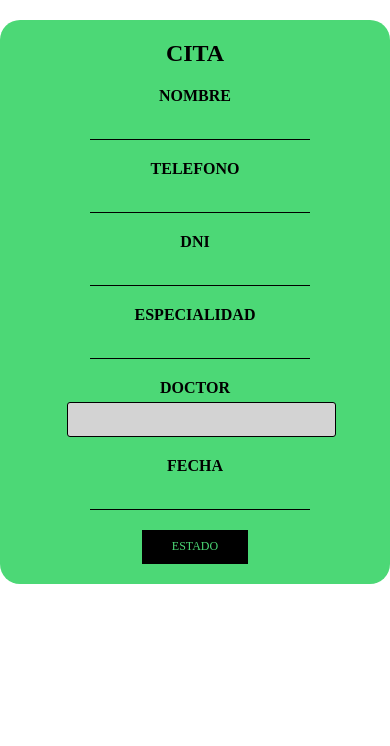
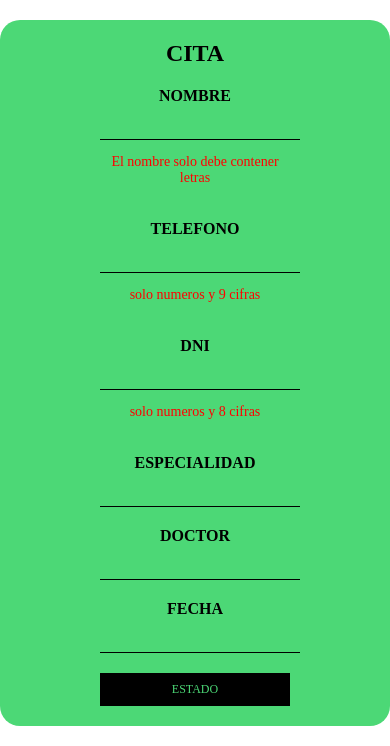
Before and after one commit to rodrigopalomino/proyecto-1, a Node server app: page /kapu in a window 390 px wide. Shown: the part 98-844 px from the top of the page. Run offline with Node 20, Linux system fonts and the light colour scheme; some libraries are stand-ins or nearby versions.

Commit message:
falta terminar

```diff
--- /dev/null
+++ b/src/public/styles/kapu.style.css
@@ -0,0 +1,232 @@
+/* Default styles */
+
+h1,
+h2,
+h3 {
+    text-align: center;
+}
+
+/* Consulta Form */
+
+.consulta-form {
+    background-color: rgba(76, 216, 118, 255);
+    max-width: 1000px;
+    width: 100%;
+    padding: 20px;
+    margin: 0 auto;
+    margin-top: 100px;
+    padding-bottom: 40px;
+    border-radius: 20px;
+}
+
+.inputs {
+    display: flex;
+    justify-content: center;
+    gap: 20px;
+}
+
+.especialidad,
+.fecha {
+    border: 1px solid;
+    border-radius: 3px;
+    width: 300px;
+    text-align: center;
+    font-size: 20px;
+    text-transform: capitalize;
+    background-color: lightgray;
+}
+
+
+.btn-enviar {
+    text-transform: uppercase;
+    color: rgba(76, 216, 118, 255);
+    border: none;
+    padding: 7px;
+    margin-left: 20px;
+    border-radius: 5px;
+    cursor: pointer;
+    background-color: black;
+}
+
+/* Formulario */
+
+.formulario {
+    text-align: center;
+    background-color: rgba(76, 216, 118, 255);
+    display: flex;
+    flex-direction: column;
+    align-items: center;
+    max-width: 400px;
+    margin: 0 auto;
+    margin-top: 20px;
+    border-radius: 20px;
+    margin-bottom: 10px;
+}
+
+.campo {
+    display: flex;
+    flex-direction: column;
+    margin-bottom: 20px;
+    width: 190px;
+}
+
+.campo label {
+    text-transform: uppercase;
+    font-weight: bold;
+    margin-bottom: 5px;
+}
+
+.campo input {
+    border: none;
+    border-bottom: 1px solid black;
+    padding: 5px;
+    background-color: transparent;
+    outline: none;
+    text-align: center;
+    width: 100%;
+}
+
+.campo button {
+    background-color: black;
+    color: rgba(76, 216, 118, 255);
+    text-transform: uppercase;
+    border: none;
+    padding-left: 30px;
+    padding-right: 30px;
+    padding-top: 10px;
+    padding-bottom: 10px;
+    cursor: pointer;
+}
+
+/* Estados */
+
+h1 {
+    text-align: center;
+}
+
+.estado-consulta {
+    text-align: center;
+}
+
+.datos h3 {
+    text-transform: uppercase;
+    color: white;
+}
+
+.datos p {
+    display: flex;
+    display: inline-block;
+    justify-content: center;
+    margin-right: 20px;
+    color: white;
+}
+
+.burbujas {
+    margin-top: 10px;
+    display: flex;
+    justify-content: center;
+    align-items: center;
+    gap: 40px;
+}
+
+.burbuja {
+    display: flex;
+    flex-direction: column;
+    align-items: center;
+    justify-content: center;
+    width: 100px;
+    height: 100px;
+    background-color: gray;
+    border-radius: 50%;
+}
+
+.burbuja i {
+font-size: 50px;
+}
+
+.burbuja span {
+    text-align: center;
+}
+
+.sh {
+    display: none;
+    text-transform: uppercase;
+    font-size: 10px;
+    font-weight: bold;
+}
+
+.burbuja:hover + .sh {
+    display: inline-block;
+}
+
+.estado-consulta {
+    background-color: black;
+    max-width: 600px;
+    margin: 0 auto;
+    padding: 10px;
+    border-radius: 20px;
+}
+
+.advertencia {
+    color: red;
+    font-size: 14px;
+}
+
+/* Media Queries */
+
+@media (max-width: 768px) {
+  /* Adjust styles for screens up to a maximum width of 768px */
+
+.consulta {
+    height: auto;
+    padding: 10px;
+}
+
+.consulta-form {
+    padding: 10px;
+    padding-bottom: 20px;
+}
+
+.inputs {
+    flex-direction: column;
+    align-items: flex-start;
+}
+
+.especialidad,
+#doctor,
+.fecha {
+    width: 100%;
+}
+
+.doctor input {
+    margin-bottom: 10px;
+}
+
+.btn-enviar {
+    margin-left: 0;
+    margin-top: 10px;
+}
+}
+
+@media (max-width: 480px) {
+  /* Adjust styles for screens up to a maximum width of 480px */
+
+.especialidad,
+#doctor,
+.fecha {
+    width: 100%;
+}
+
+.campo button {
+    font-size: 12px;
+}
+}
+
+@media (max-width: 320px) {
+  /* Adjust styles for screens up to a maximum width of 320px */
+
+.campo button {
+    padding: 5px;
+    font-size: 10px;
+}
+}
--- a/src/views/consultas.ejs
+++ b/src/views/consultas.ejs
@@ -3,7 +3,7 @@
 <head>
     <meta charset="UTF-8">
     <meta name="viewport" content="width=device-width, initial-scale=1.0">
-    <link rel="icon" href="img/favicon.ico">
+    <link rel="icon" href="img/icono.ico">
     <link rel="stylesheet" href="styles/consultas.style.css">
     <title>Clínica San Judas</title>
 </head>
--- a/src/views/estado.ejs
+++ b/src/views/estado.ejs
@@ -3,7 +3,10 @@
   <head>
     <meta charset="UTF-8" />
     <meta name="viewport" content="width=device-width, initial-scale=1.0"/>
-    <link rel="icon" href="img/favicon.ico">
+
+    <link rel="icon" href="img/icono.ico">
+
+    <link rel="stylesheet" href="styles/index.style.css">
     <link rel="stylesheet" href="styles/estado.style.css">
     <title>Clínica San Judas</title>
   </head>
--- a/src/views/index.ejs
+++ b/src/views/index.ejs
@@ -2,8 +2,9 @@
 <html lang="en">
   <head>
     <meta charset="UTF-8" />
-    <meta name="viewport" content="width=device-width, initial-scale=1.0" />
-    <link rel="icon" href="img/favicon.ico">
+    <meta name="viewport" content="width=device-width, initial-scale=1.0"/>
+    <link rel="stylesheet" href="styles/index.style.css">
+    <link rel="icon" href="img/icono.ico">
     <title>Clínica San Judas</title>
   </head>
 
--- a/src/views/kapu.ejs
+++ b/src/views/kapu.ejs
@@ -3,7 +3,8 @@
   <head>
     <meta charset="UTF-8" />
     <meta name="viewport" content="width=device-width, initial-scale=1.0" />
-    <link rel="icon" href="img/favicon.ico">
+    <link rel="icon" href="img/icono.ico">
+    <link rel="stylesheet" href="../styles/kapu.style.css">
     <title>Clínica San Judas</title>
   </head>
 
@@ -11,21 +12,27 @@
     <%- include('partials/menu.ejs') %>
 
     <div class="formulario-p">
+
       <form class="formulario" method="post">
+
         <h2>CITA</h2>
+
         <div class="campo">
           <label for="">nombre</label>
-          <input type="text" id="nombre" name="nombre" />
+          <input type="text" id="nombre" name="nombre"/>
+          <p class="advertencia">El nombre solo debe contener letras</p>
         </div>
 
         <div class="campo">
           <label for="">telefono</label>
-          <input type="text" id="telefono" name="telefono" />
+          <input type="text" id="telefono" name="telefono"/>
+          <p class="advertencia">solo numeros y 9 cifras</p>
         </div>
 
         <div class="campo">
           <label for="">dni</label>
-          <input type="text" id="dni" name="dni" />
+          <input type="text" id="dni" name="dni"/>
+          <p class="advertencia">solo numeros y 8 cifras</p>
         </div>
 
         <div class="campo">
--- a/src/views/miConsulta.ejs
+++ b/src/views/miConsulta.ejs
@@ -3,7 +3,7 @@
 <head>
     <meta charset="UTF-8">
     <meta name="viewport" content="width=device-width, initial-scale=1.0">
-    <link rel="icon" href="img/favicon.ico">
+    <link rel="icon" href="img/icono.ico">
     <link rel="stylesheet" href="../styles/estado.style.css">
     <title>Estado</title>
 </head>
--- a/src/views/partials/menu.ejs
+++ b/src/views/partials/menu.ejs
@@ -1,7 +1,8 @@
 <header>
     <link rel="stylesheet" href="../styles/menu.style.css" />
     <link rel="stylesheet" href="../styles/normalize.css">
-    <link rel="stylesheet" href="../styles/styles.css">
+
+
 
     <link rel="preconnect" href="https://fonts.googleapis.com" />
     <link rel="preconnect" href="https://fonts.gstatic.com" crossorigin />
```
Also changed, not shown: src/public/img/icono.ico (renamed from src/public/img/favicon.ico), src/public/styles/index.style.css (renamed from src/public/styles/styles.css).
